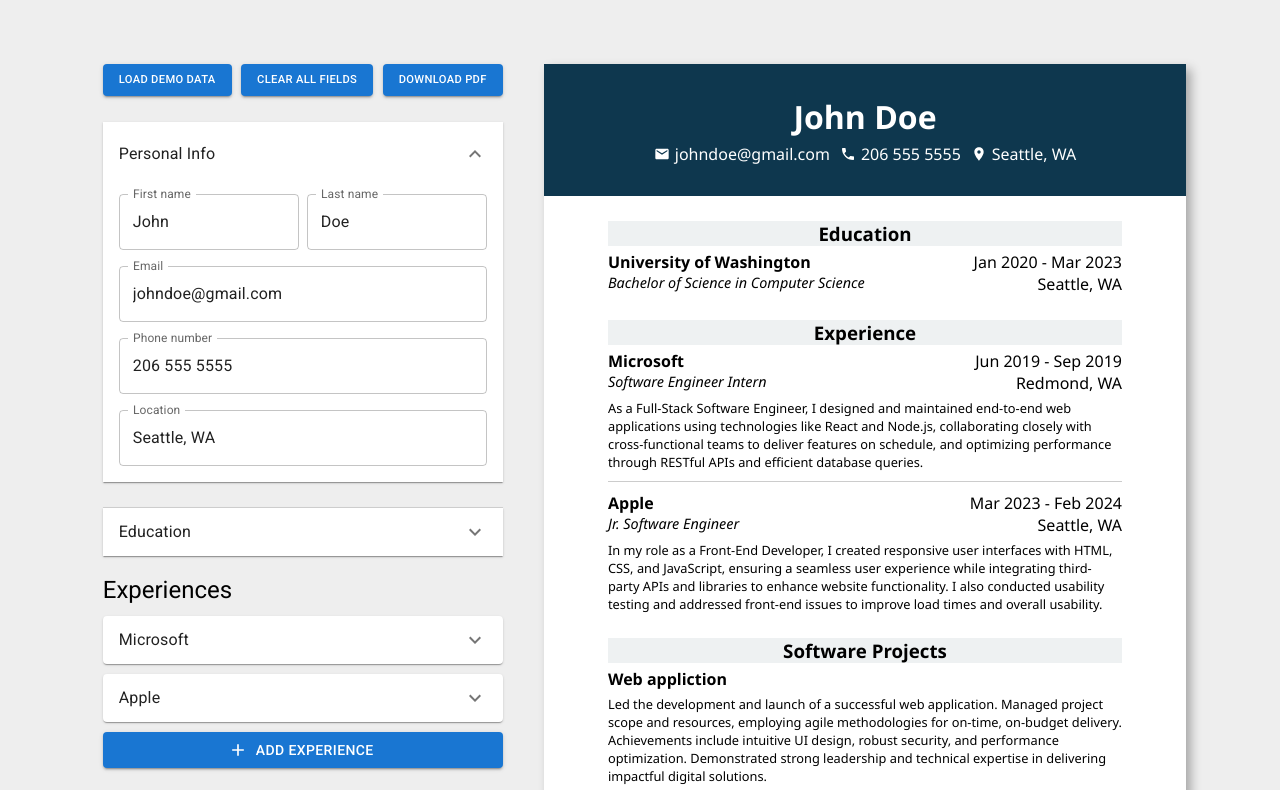
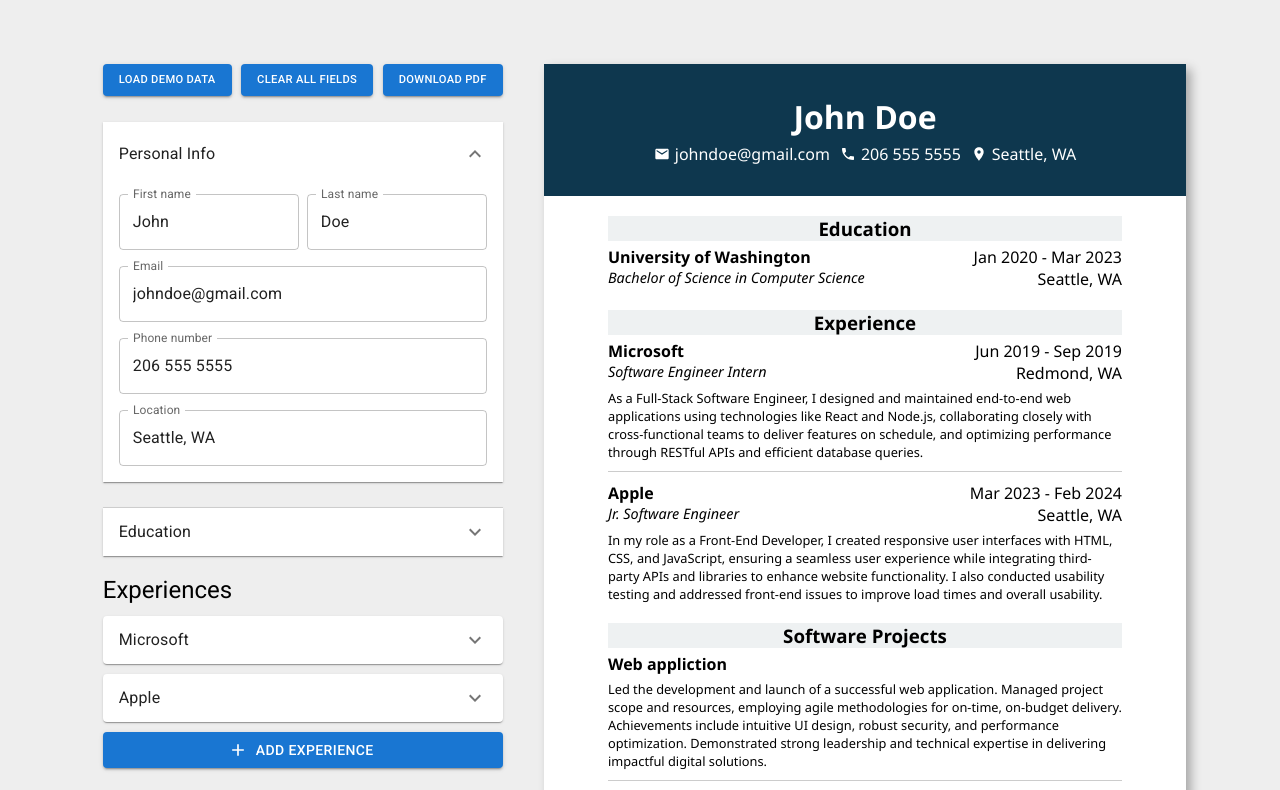
Before and after one commit to rivereh/cv-builder, a React app: page / in a window 1280 px wide. Shown: the top 790 px of the page. Built offline with nearby package versions, Linux system fonts and the light colour scheme; the HTML template or start-up script is replaced by a standard one.

Commit message:
Change resume margins

```diff
--- a/src/App.css
+++ b/src/App.css
@@ -116,7 +116,7 @@ html {
   display: flex;
   flex-direction: column;
   gap: 5px;
-  margin-top: 25px;
+  margin-top: 20px;
   align-items: center;
 }
 
```
